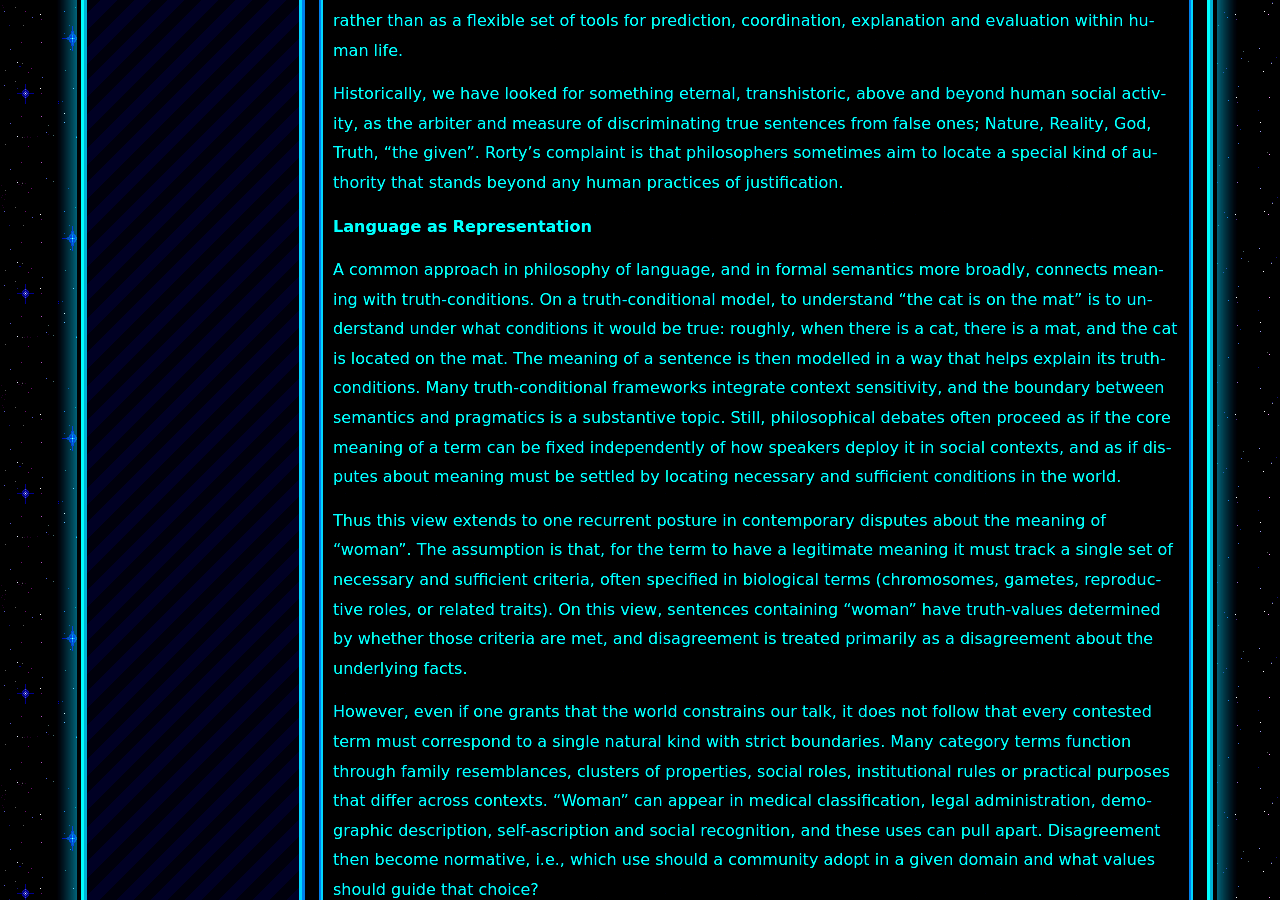
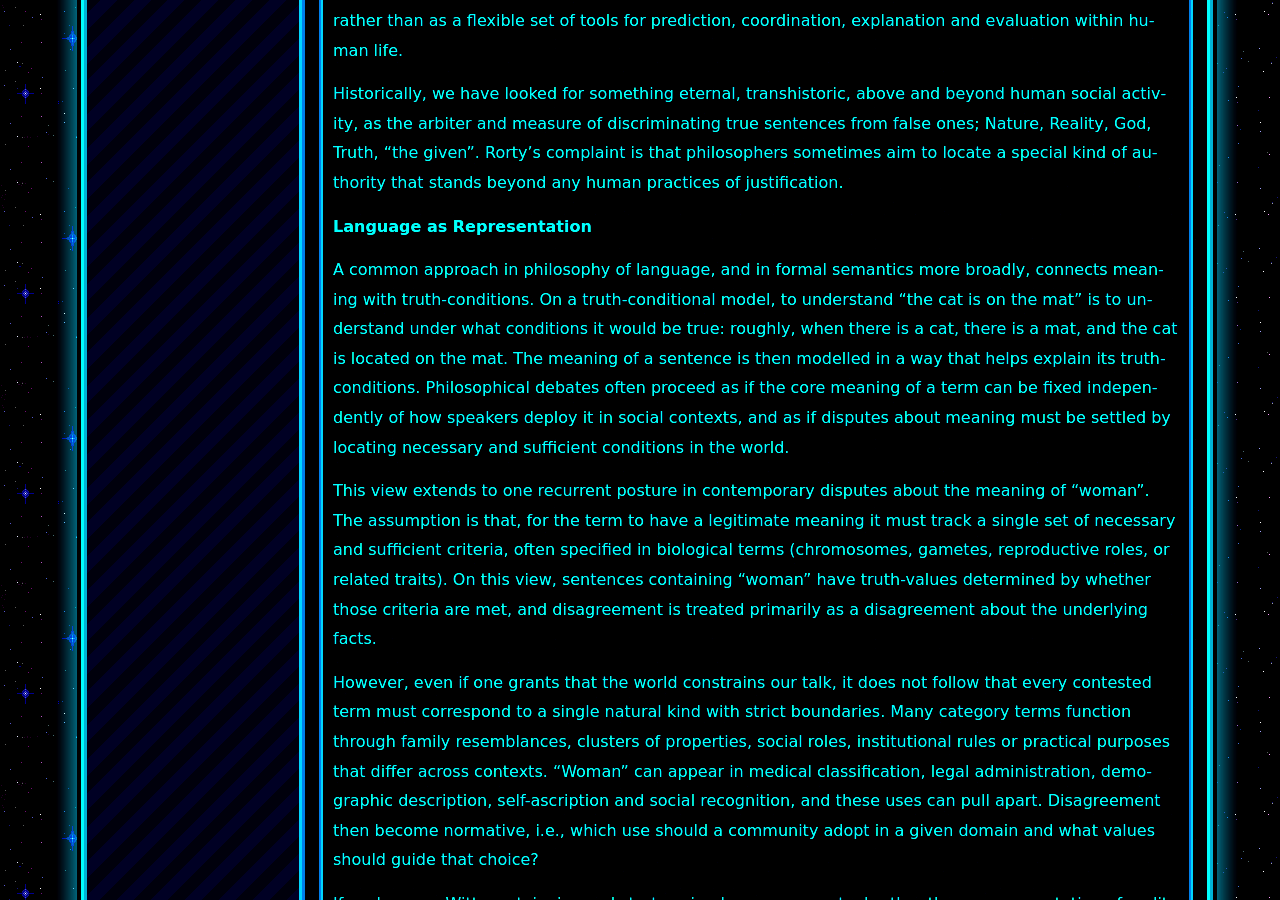
Before and after one commit to Catofminerva/Catofminerva.github.io, a Jekyll site: the page built from _posts/2022-10-03-woman.md, in a window 1280 px wide and 900 px high, scrolled down 4144 px. Built offline with Jekyll 4.4.1, drawn with Linux system fonts in a browser that asks for light colours; comment, search, counter and statistics services are not loaded.

Commit message:
Update 2022-10-03-woman.md

```diff
--- a/_posts/2022-10-03-woman.md
+++ b/_posts/2022-10-03-woman.md
@@ -52,9 +52,9 @@ Historically, we have looked for something eternal, transhistoric, above and bey
 
 **Language as Representation**
 
-A common approach in philosophy of language, and in formal semantics more broadly, connects meaning with truth-conditions. On a truth-conditional model, to understand “the cat is on the mat” is to understand under what conditions it would be true: roughly, when there is a cat, there is a mat, and the cat is located on the mat. The meaning of a sentence is then modelled in a way that helps explain its truth-conditions. Many truth-conditional frameworks integrate context sensitivity, and the boundary between semantics and pragmatics is a substantive topic. Still, philosophical debates often proceed as if the core meaning of a term can be fixed independently of how speakers deploy it in social contexts, and as if disputes about meaning must be settled by locating necessary and sufficient conditions in the world.
+A common approach in philosophy of language, and in formal semantics more broadly, connects meaning with truth-conditions. On a truth-conditional model, to understand “the cat is on the mat” is to understand under what conditions it would be true: roughly, when there is a cat, there is a mat, and the cat is located on the mat. The meaning of a sentence is then modelled in a way that helps explain its truth-conditions. Philosophical debates often proceed as if the core meaning of a term can be fixed independently of how speakers deploy it in social contexts, and as if disputes about meaning must be settled by locating necessary and sufficient conditions in the world.
 
-Thus this view extends to one recurrent posture in contemporary disputes about the meaning of “woman". The assumption is that, for the term to have a legitimate meaning it must track a single set of necessary and sufficient criteria, often specified in biological terms (chromosomes, gametes, reproductive roles, or related traits). On this view, sentences containing “woman” have truth-values determined by whether those criteria are met, and disagreement is treated primarily as a disagreement about the underlying facts.
+This view extends to one recurrent posture in contemporary disputes about the meaning of “woman". The assumption is that, for the term to have a legitimate meaning it must track a single set of necessary and sufficient criteria, often specified in biological terms (chromosomes, gametes, reproductive roles, or related traits). On this view, sentences containing “woman” have truth-values determined by whether those criteria are met, and disagreement is treated primarily as a disagreement about the underlying facts.
 
 However, even if one grants that the world constrains our talk, it does not follow that every contested term must correspond to a single natural kind with strict boundaries. Many category terms function through family resemblances, clusters of properties, social roles, institutional rules or practical purposes that differ across contexts. “Woman” can appear in medical classification, legal administration, demographic description, self-ascription and social recognition, and these uses can pull apart. Disagreement then become normative, i.e., which use should a community adopt in a given domain and what values should guide that choice?
 
```
